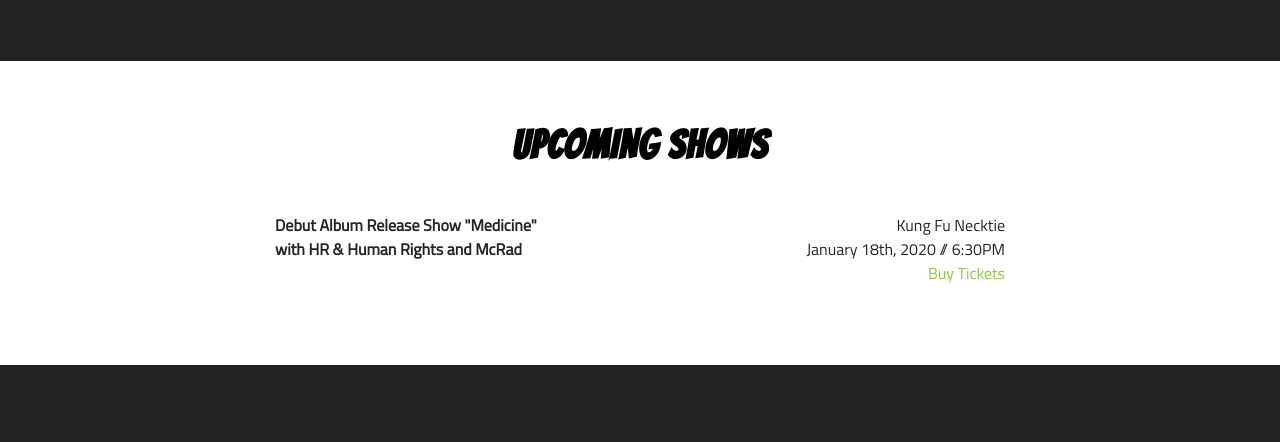
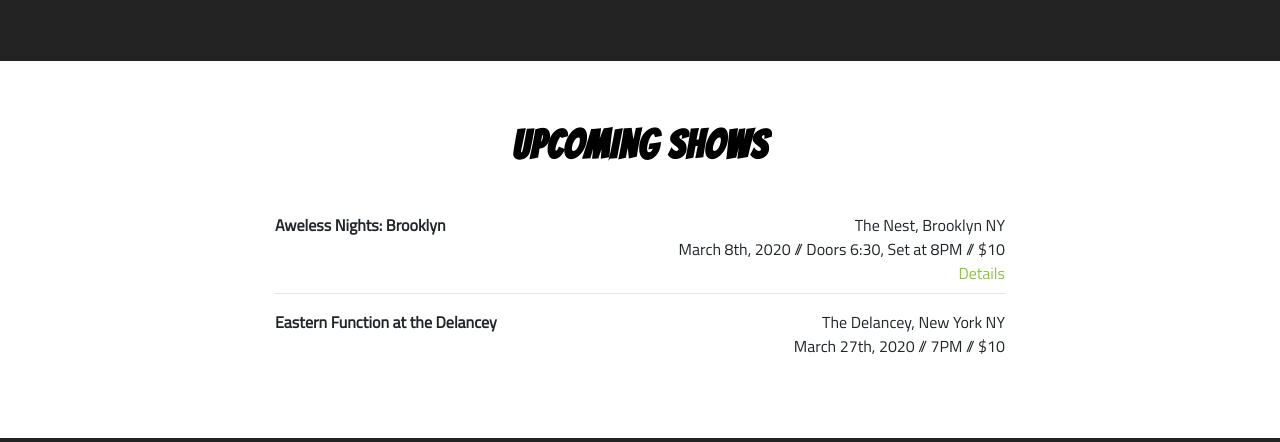
Before and after one commit to easternfunctionmusic/easternfunctionmusic.github.io, a plain HTML site: page index.html in a window 1280 px wide. Shown: the part 3424-3866 px from the top of the page. Drawn offline with Linux system fonts and the light colour scheme.

Commit message:
Adding new shows and updated phil and rob's name in the bio

```diff
--- a/index.html
+++ b/index.html
@@ -100,7 +100,7 @@
             <Greg Cop - Guitars/Vocals
               <br>
 The unforgiving city of Philadelphia is the home base for the Ska/Reggae Punk act Eastern Function. The band was founded in 2013 by lead singer and guitarist Greg Cop. This group of talented musicians brings a flowing combination of three gritty styles to form the hallmark of this power trio’s brand. You never quite know what you will be getting from Eastern Function. Whether it’s a head-bashing punk track, or a laid back island vibe, one thing is for sure, they are here .... And they are here to stay. They consistently guarantee their fans one hell of an exciting show, and leave them with an overwhelming desire to party with the band afterwards!<br><br>
-Along with guitarist and lead vocalist Greg Cop, other members include Tucker Hill on bass & vocals, and Michael Greaser on drums and percussion, all of whom round out this intoxicating trio. With songs that touch on everything from addictions and violence to relationships and traveling, the trio of punks creates a style that can be heard in speakers of the cities or the suburbs.
+Along with guitarist and lead vocalist Greg Cop, other members include Tucker Hill on bass & vocals, Rob Wickline on lead guitar, and Phil Conine on drums and percussion, all of whom round out this intoxicating trio. With songs that touch on everything from addictions and violence to relationships and traveling, the trio of punks creates a style that can be heard in speakers of the cities or the suburbs.
 <!-- Over the years Eastern Function has been performing at venues up and down the East coast, always drawing sell-out crowds. Before its recent closing, the band was a near staple at the prominent Philly venue, the Trocadero Theatre; they have also recently performed with the high-profile act, “No Such Noise” at The Barbary. Drew Wellenbusher, radio DJ of the popular New Jersey radio station 88.9 WMCX in Long Branch, has also spun pervious records. Aspirations for future performances include the Greek Theatre in Los Angeles. When asked, can you have increasing commercial success and retain your artistic integrity ..... “Absolutely, states Greg Cop, we have never let anything get in the way of our artistic expression”. -->
 The band exhibits an undeniable “Sublime-Like” vibe. Other influences include Operation Ivy, Bad Brains, The Clash, The Dead Milkmen, Death Grips, and Rage Against the Machine. <br><br>
 After a successful EP release in 2016 entitled “Jawn”, Eastern Function is currently in post- production for their upcoming debut full length album to be titled “Medicine”. The new full length will be produced by Casey Cavaliere, producer, songwriter, and guitarist for the top 20 Billboard charting pop-punk band, “The Wonder Years” (Hopeless/UniversalTM). The record will be recorded at the state-of-the-art studio “True Level Studios” in Blackwood, New Jersey. If all
@@ -248,7 +248,9 @@
        <br><br>
         <div class="row">
           <div class="col-lg-8 mx-auto">
-             <strong><p class="alignleft">Debut Album Release Show "Medicine"<br>with HR & Human Rights and McRad</p></strong> <p class="alignright">Kung Fu Necktie<br>January 18th, 2020 // 6:30PM<br><a target="blank" href="https://www.kungfunecktie.com/e/eastern-function-album-release-w-hr-human-right-mcrad-86084652513/">Buy Tickets</a></p>
+            <strong><p class="alignleft">Aweless Nights: Brooklyn</p></strong> <p class="alignright">The Nest, Brooklyn NY<br>March 8th, 2020 // Doors 6:30, Set at 8PM // $10<br><a target="blank" href="https://www.facebook.com/events/566815493900292/">Details</a></p></p>
+            <br><br><hr>
+             <strong><p class="alignleft">Eastern Function at the Delancey</p></strong> <p class="alignright">The Delancey, New York NY<br>March 27th, 2020 // 7PM // $10<br>
 
 
           </div>
```
